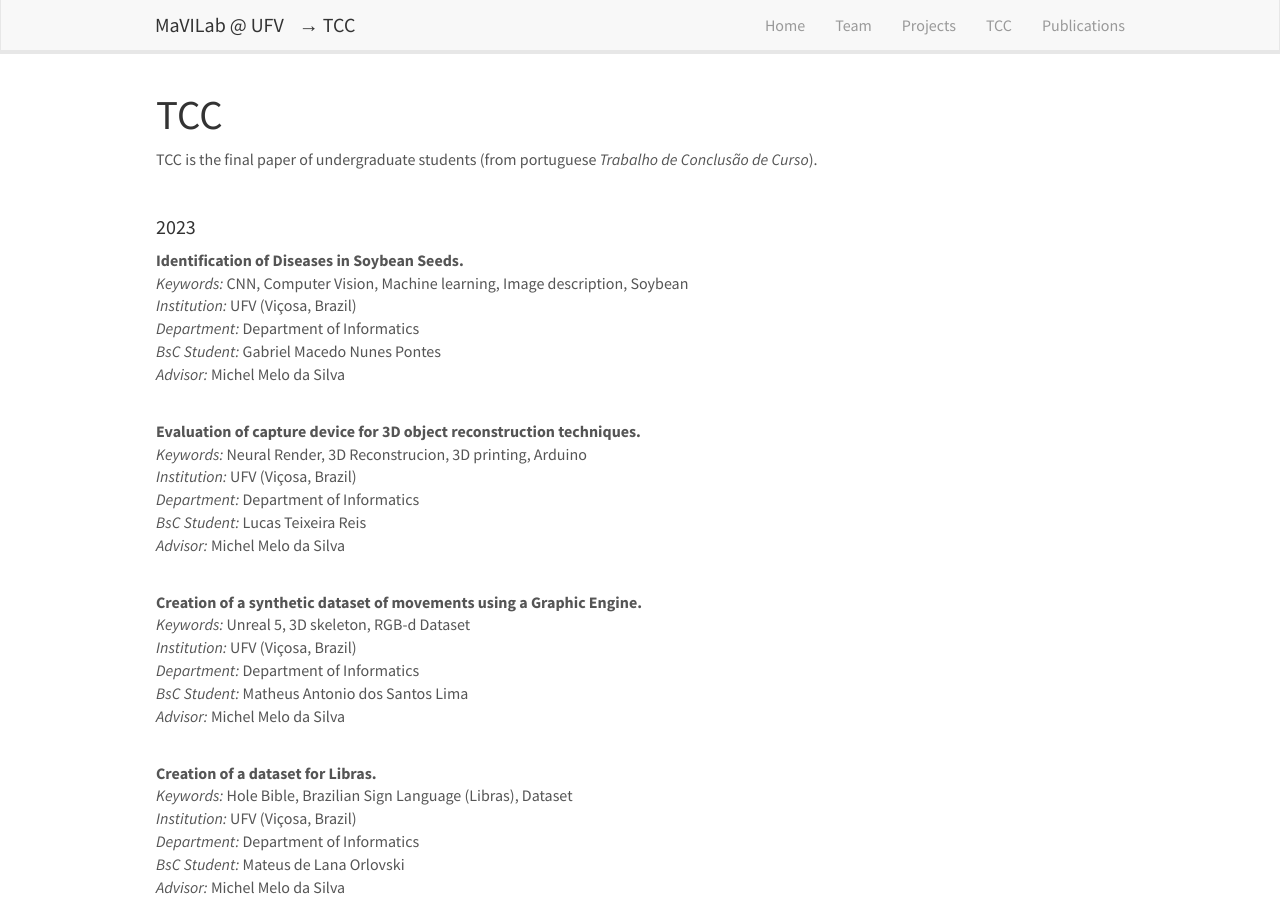
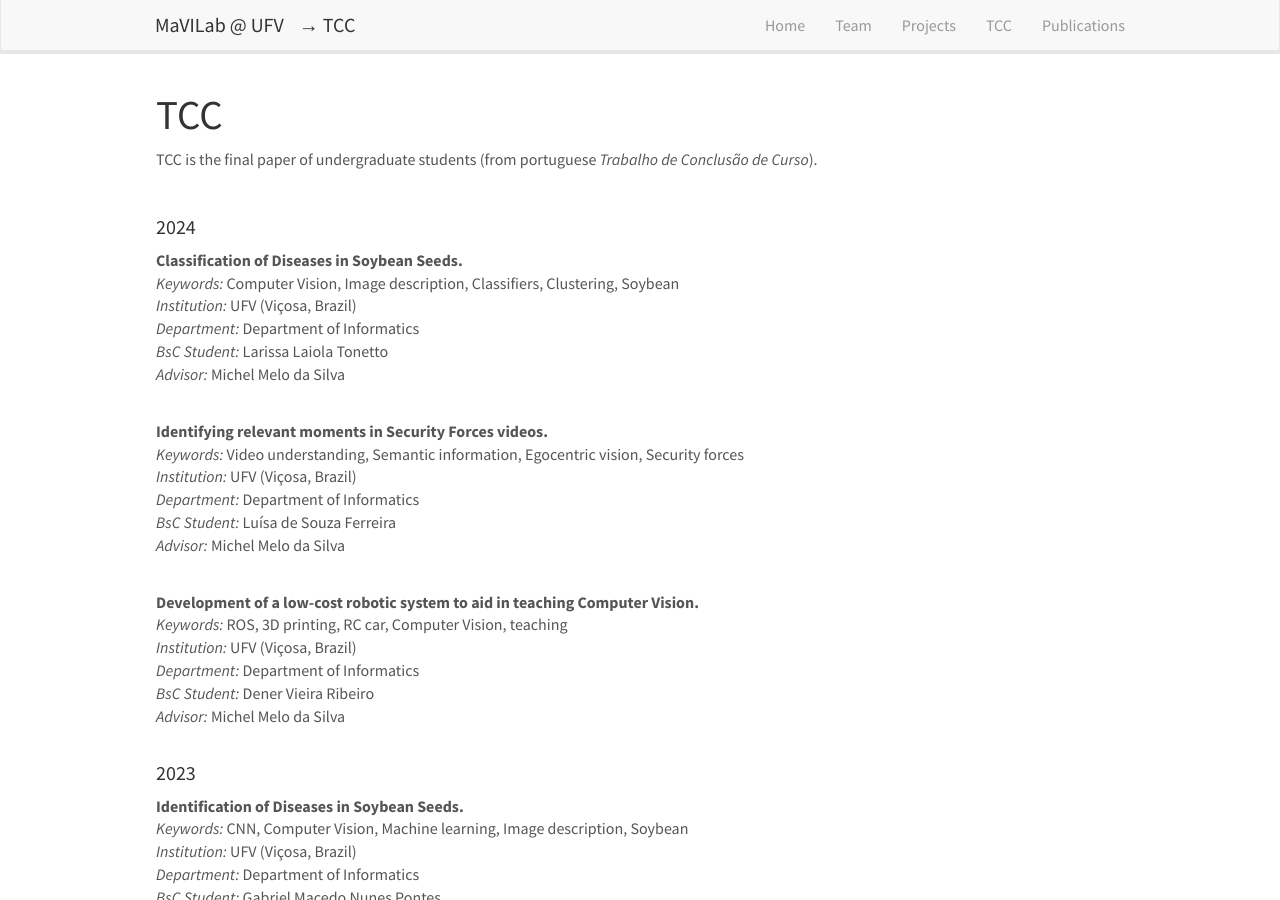
Before and after one commit to MaVILab-UFV/mavilab-ufv.github.io, a Jekyll site: the page built from _pages/tcc.md, in a window 1280 px wide and 900 px high. Built offline with Jekyll 4.4.1, drawn with Linux system fonts in a browser that asks for light colours; nearby versions of some CDN libraries.

Commit message:
Atualizando lista de TCC

```diff
--- a/_data/students_list.yml
+++ b/_data/students_list.yml
@@ -101,7 +101,7 @@
   - name: Pedro Roberto de Assis Zara
     photo: pedro-zara.jpg
     since: 2023
-    until:
+    until: 2024
     homepage: https://www.linkedin.com/in/pedro-roberto-zara-b91b32201/
     github: https://github.com/zara-pedro
     level: BsC Student
--- a/_data/tcc_list.yml
+++ b/_data/tcc_list.yml
@@ -1,3 +1,42 @@
+- year : 2024
+  tccs:
+  - title: "Classification of Diseases in Soybean Seeds."
+    Institution: UFV (Viçosa, Brazil)
+    Department: Department of Informatics
+    Student: Larissa Laiola Tonetto
+    Advisor: Michel Melo da Silva
+    Coadvisor:
+    Keywords: Computer Vision, Image description, Classifiers, Clustering, Soybean
+    links:
+          url:
+          youtube:
+          github:
+
+  - title: "Identifying relevant moments in Security Forces videos."
+    Institution: UFV (Viçosa, Brazil)
+    Department: Department of Informatics
+    Student: Luísa de Souza Ferreira
+    Advisor: Michel Melo da Silva
+    Coadvisor:
+    Keywords: Video understanding, Semantic information, Egocentric vision, Security forces
+    links:
+          url:
+          youtube:
+          github:
+
+  - title: "Development of a low-cost robotic system to aid in teaching Computer Vision."
+    Institution: UFV (Viçosa, Brazil)
+    Department: Department of Informatics
+    Student: Dener Vieira Ribeiro
+    Advisor: Michel Melo da Silva
+    Coadvisor:
+    Keywords: ROS, 3D printing, RC car, Computer Vision, teaching
+    links:
+          url:
+          youtube:
+          github:
+
+
 - year : 2023
   tccs:
   - title: "Identification of Diseases in Soybean Seeds."
```
